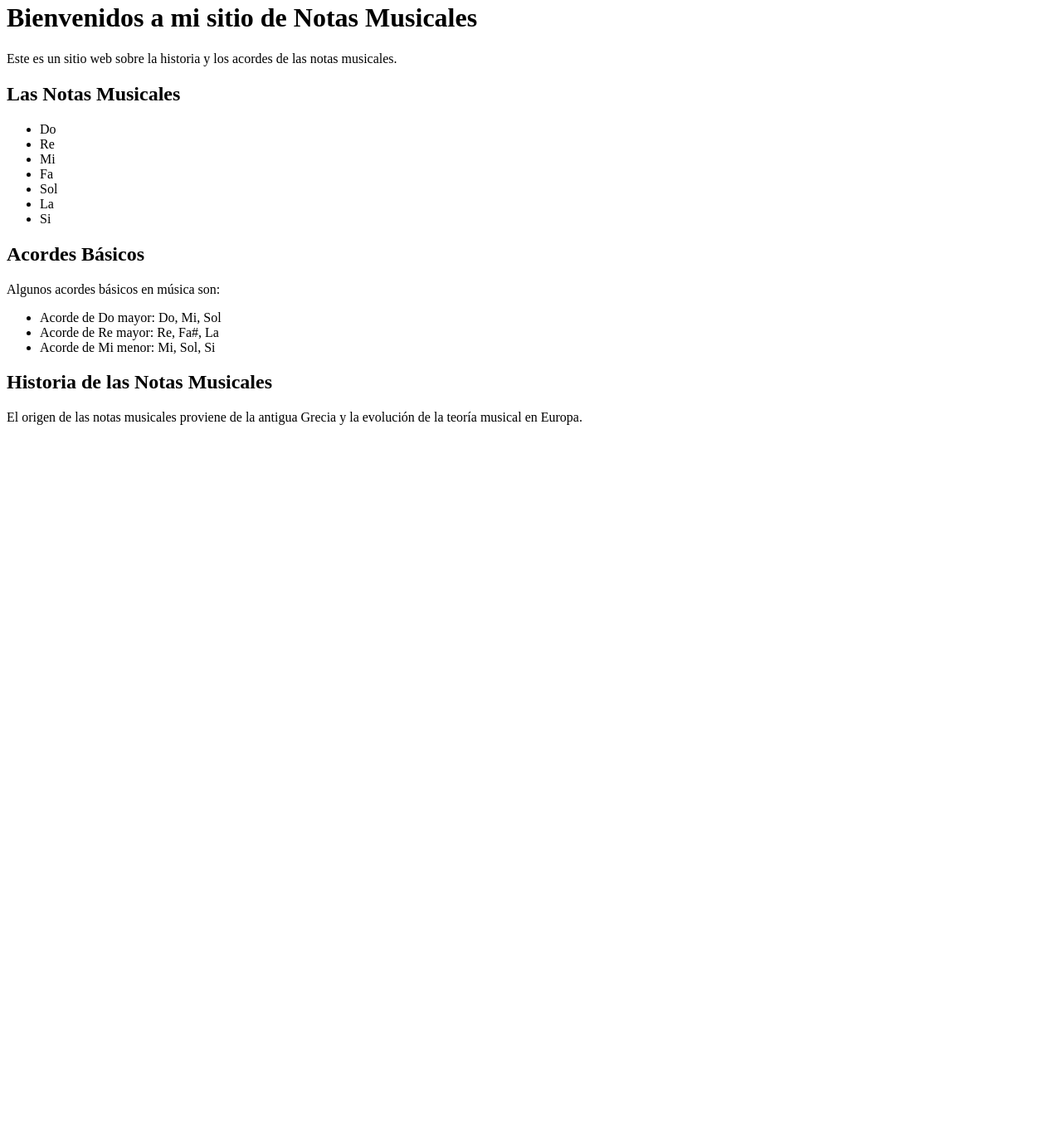
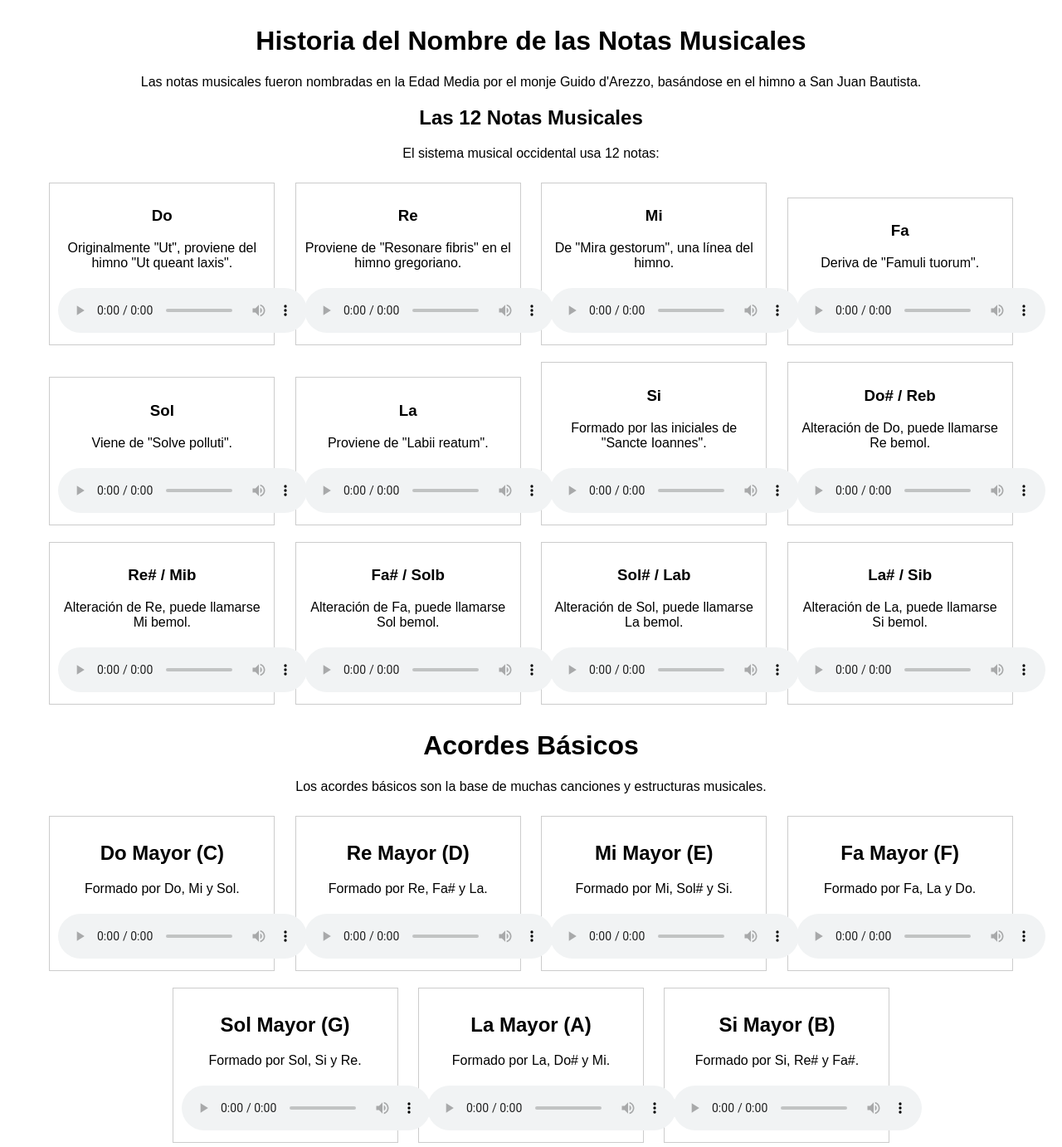
Before and after one commit to Pupycb/Notas-musicales, a plain HTML site: page index.html in a window 1280 px wide. Shown: the part 18-1400 px from the top of the page at 83% size. Before the commit the page ends 800 px from the top, so only its background shows below. Drawn offline with Linux system fonts and the light colour scheme.

Commit message:
index.html

```diff
--- a/index.html
+++ b/index.html
@@ -3,32 +3,119 @@
 <head>
     <meta charset="UTF-8">
     <meta name="viewport" content="width=device-width, initial-scale=1.0">
-    <title>Notas Musicales</title>
+    <title>Historia del Nombre de las Notas Musicales</title>
+    <style>
+        body { font-family: Arial, sans-serif; text-align: center; padding: 20px; }
+        .nota, .acorde { margin: 10px; padding: 10px; border: 1px solid #ccc; display: inline-block; width: 250px; }
+        audio { margin-top: 5px; }
+    </style>
 </head>
 <body>
-    <h1>Bienvenidos a mi sitio de Notas Musicales</h1>
-    <p>Este es un sitio web sobre la historia y los acordes de las notas musicales.</p>
+    <h1>Historia del Nombre de las Notas Musicales</h1>
+    <p>Las notas musicales fueron nombradas en la Edad Media por el monje Guido d'Arezzo, basándose en el himno a San Juan Bautista.</p>
 
-    <h2>Las Notas Musicales</h2>
-    <ul>
-        <li>Do</li>
-        <li>Re</li>
-        <li>Mi</li>
-        <li>Fa</li>
-        <li>Sol</li>
-        <li>La</li>
-        <li>Si</li>
-    </ul>
+    <h2>Las 12 Notas Musicales</h2>
+    <p>El sistema musical occidental usa 12 notas:</p>
 
-    <h2>Acordes Básicos</h2>
-    <p>Algunos acordes básicos en música son:</p>
-    <ul>
-        <li>Acorde de Do mayor: Do, Mi, Sol</li>
-        <li>Acorde de Re mayor: Re, Fa#, La</li>
-        <li>Acorde de Mi menor: Mi, Sol, Si</li>
-    </ul>
+    <div class="nota">
+        <h3>Do</h3>
+        <p>Originalmente "Ut", proviene del himno "Ut queant laxis".</p>
+        <audio controls><source src="do.mp3" type="audio/mpeg"></audio>
+    </div>
+    <div class="nota">
+        <h3>Re</h3>
+        <p>Proviene de "Resonare fibris" en el himno gregoriano.</p>
+        <audio controls><source src="re.mp3" type="audio/mpeg"></audio>
+    </div>
+    <div class="nota">
+        <h3>Mi</h3>
+        <p>De "Mira gestorum", una línea del himno.</p>
+        <audio controls><source src="mi.mp3" type="audio/mpeg"></audio>
+    </div>
+    <div class="nota">
+        <h3>Fa</h3>
+        <p>Deriva de "Famuli tuorum".</p>
+        <audio controls><source src="fa.mp3" type="audio/mpeg"></audio>
+    </div>
+    <div class="nota">
+        <h3>Sol</h3>
+        <p>Viene de "Solve polluti".</p>
+        <audio controls><source src="sol.mp3" type="audio/mpeg"></audio>
+    </div>
+    <div class="nota">
+        <h3>La</h3>
+        <p>Proviene de "Labii reatum".</p>
+        <audio controls><source src="la.mp3" type="audio/mpeg"></audio>
+    </div>
+    <div class="nota">
+        <h3>Si</h3>
+        <p>Formado por las iniciales de "Sancte Ioannes".</p>
+        <audio controls><source src="si.mp3" type="audio/mpeg"></audio>
+    </div>
+    <div class="nota">
+        <h3>Do# / Reb</h3>
+        <p>Alteración de Do, puede llamarse Re bemol.</p>
+        <audio controls><source src="do_sharp.mp3" type="audio/mpeg"></audio>
+    </div>
+    <div class="nota">
+        <h3>Re# / Mib</h3>
+        <p>Alteración de Re, puede llamarse Mi bemol.</p>
+        <audio controls><source src="re_sharp.mp3" type="audio/mpeg"></audio>
+    </div>
+    <div class="nota">
+        <h3>Fa# / Solb</h3>
+        <p>Alteración de Fa, puede llamarse Sol bemol.</p>
+        <audio controls><source src="fa_sharp.mp3" type="audio/mpeg"></audio>
+    </div>
+    <div class="nota">
+        <h3>Sol# / Lab</h3>
+        <p>Alteración de Sol, puede llamarse La bemol.</p>
+        <audio controls><source src="sol_sharp.mp3" type="audio/mpeg"></audio>
+    </div>
+    <div class="nota">
+        <h3>La# / Sib</h3>
+        <p>Alteración de La, puede llamarse Si bemol.</p>
+        <audio controls><source src="la_sharp.mp3" type="audio/mpeg"></audio>
+    </div>
 
-    <h2>Historia de las Notas Musicales</h2>
-    <p>El origen de las notas musicales proviene de la antigua Grecia y la evolución de la teoría musical en Europa.</p>
+    <h1>Acordes Básicos</h1>
+    <p>Los acordes básicos son la base de muchas canciones y estructuras musicales.</p>
+
+    <div class="acorde">
+        <h2>Do Mayor (C)</h2>
+        <p>Formado por Do, Mi y Sol.</p>
+        <audio controls><source src="c_major.mp3" type="audio/mpeg"></audio>
+    </div>
+    <div class="acorde">
+        <h2>Re Mayor (D)</h2>
+        <p>Formado por Re, Fa# y La.</p>
+        <audio controls><source src="d_major.mp3" type="audio/mpeg"></audio>
+    </div>
+    <div class="acorde">
+        <h2>Mi Mayor (E)</h2>
+        <p>Formado por Mi, Sol# y Si.</p>
+        <audio controls><source src="e_major.mp3" type="audio/mpeg"></audio>
+    </div>
+    <div class="acorde">
+        <h2>Fa Mayor (F)</h2>
+        <p>Formado por Fa, La y Do.</p>
+        <audio controls><source src="f_major.mp3" type="audio/mpeg"></audio>
+    </div>
+    <div class="acorde">
+        <h2>Sol Mayor (G)</h2>
+        <p>Formado por Sol, Si y Re.</p>
+        <audio controls><source src="g_major.mp3" type="audio/mpeg"></audio>
+    </div>
+    <div class="acorde">
+        <h2>La Mayor (A)</h2>
+        <p>Formado por La, Do# y Mi.</p>
+        <audio controls><source src="a_major.mp3" type="audio/mpeg"></audio>
+    </div>
+    <div class="acorde">
+        <h2>Si Mayor (B)</h2>
+        <p>Formado por Si, Re# y Fa#.</p>
+        <audio controls><source src="b_major.mp3" type="audio/mpeg"></audio>
+    </div>
+
 </body>
 </html>
```
